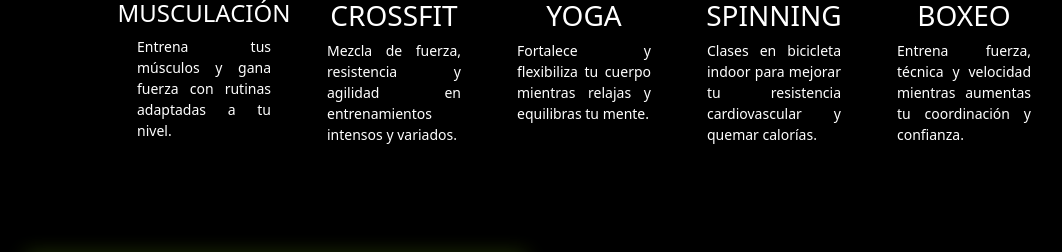
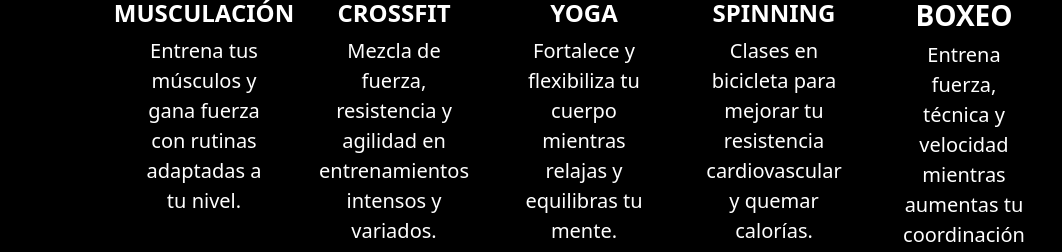
Before and after one commit to estefany89/TrainUp, a Django app: page / in a window 1280 px wide. Shown: the part 1124-1376 px from the top of the page, without its empty margins (56-1118 px from the left). Run offline with Django 5.2, Linux system fonts and the light colour scheme.

Commit message:
Cambios en mi faq.js

```diff
--- a/gimnasio_project/templates/gimnasio/inicio.html
+++ b/gimnasio_project/templates/gimnasio/inicio.html
@@ -48,8 +48,8 @@
                             <img src="{% static 'gimnasio/imagenes/fuerza.jpeg' %}" class="img-fluid rounded" alt="Entreno 1">
                         </div>
                         <div class="flip-card-back d-flex flex-column justify-content-center align-items-center px-3">
-                            <h4 class="text-white mb-2 text-center">MUSCULACIÓN</h4>
-                            <p class="text-white small" style="text-align: justify;">
+                            <h4 class="text-white mb-2 text-center fw-bold">MUSCULACIÓN</h4>
+                            <p class="text-white fs-5" style="text-align: center;">
                                 Entrena tus músculos y gana fuerza con rutinas adaptadas a tu nivel.
                             </p>
                         </div>
@@ -66,8 +66,8 @@
                             <img src="{% static 'gimnasio/imagenes/crossfit.png' %}" class="img-fluid rounded" alt="Entreno 2">
                         </div>
                        <div class="flip-card-back d-flex flex-column justify-content-center align-items-center px-3">
-                            <h3 class="text-white mb-2 text-center">CROSSFIT</h3>
-                            <p class="text-white small" style="text-align: justify;">
+                            <h4 class="text-white mb-2 text-center fw-bold">CROSSFIT</h4>
+                            <p class="text-white fs-5" style="text-align: center;">
                                 Mezcla de fuerza, resistencia y agilidad en entrenamientos intensos y variados.
                             </p>
                        </div>
@@ -83,8 +83,8 @@
                                 <img src="{% static 'gimnasio/imagenes/yoga.png' %}" class="img-fluid rounded" alt="Entreno 3">
                             </div>
                             <div class="flip-card-back d-flex flex-column justify-content-center align-items-center px-3">
-                                <h3 class="text-white mb-2 text-center">YOGA</h3>
-                                <p class="text-white small" style="text-align: justify;">
+                                <h4 class="text-white mb-2 text-center fw-bold">YOGA</h4>
+                                <p class="text-white fs-5" style="text-align: center;">
                                     Fortalece y flexibiliza tu cuerpo mientras relajas y equilibras tu mente.
                                 </p>
                             </div>
@@ -101,9 +101,9 @@
                             <img src="{% static 'gimnasio/imagenes/bici.avif' %}" class="img-fluid rounded" alt="Entreno 4">
                         </div>
                         <div class="flip-card-back d-flex flex-column justify-content-center align-items-center px-3">
-                            <h3 class="text-white mb-2 text-center">SPINNING</h3>
-                            <p class="text-white small" style="text-align: justify;">
-                                Clases en bicicleta indoor para mejorar tu resistencia cardiovascular y quemar calorías.
+                            <h4 class="text-white mb-2 text-center fw-bold">SPINNING</h4>
+                            <p class="text-white fs-5" style="text-align: center;">
+                                Clases en bicicleta para mejorar tu resistencia cardiovascular y quemar calorías.
                             </p>
                         </div>
 
@@ -119,8 +119,8 @@
                             <img src="{% static 'gimnasio/imagenes/boxeo.png' %}" class="img-fluid rounded" alt="Entreno 5">
                         </div>
                         <div class="flip-card-back d-flex flex-column justify-content-center align-items-center px-3">
-                            <h3 class="text-white mb-2 text-center">BOXEO</h3>
-                            <p class="text-white small" style="text-align: justify;">
+                            <h3 class="text-white mb-2 text-center fw-bold">BOXEO</h3>
+                            <p class="text-white fs-5" style="text-align: center;">
                                 Entrena fuerza, técnica y velocidad mientras aumentas tu coordinación y confianza.
                             </p>
                         </div>
```
